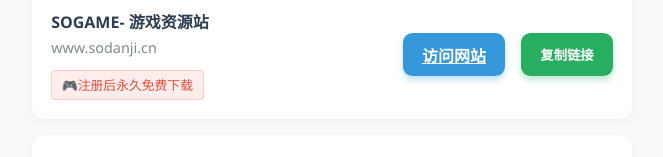
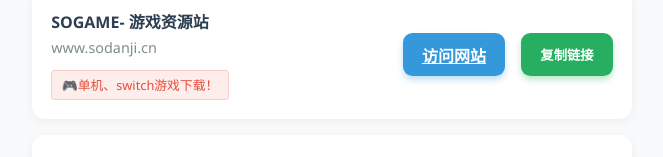
Before and after one commit to ko359764/ko359764.github.io, a plain HTML site: page index.html in a window 1280 px wide. Shown: the part 320-477 px from the top of the page, without its empty margins (308-971 px from the left). Drawn offline with Linux system fonts and the light colour scheme.

Commit message:
Update warning message for SOGAME link

```diff
--- a/index.html
+++ b/index.html
@@ -285,7 +285,7 @@
                         <div class="link-info">
                             <a href="https://www.sodanji.cn" class="link-title" target="_blank">SOGAME- 游戏资源站</a>
                             <div class="link-url">www.sodanji.cn</div>
-                            <div class="link-warning">🎮注册后永久免费下载</div>
+                            <div class="link-warning">🎮单机、switch游戏下载！</div>
                         </div>
                         <div class="action-buttons">
                             <a href="https://www.sodanji.cn/" class="action-btn visit-btn" target="_blank">访问网站</a>
```
